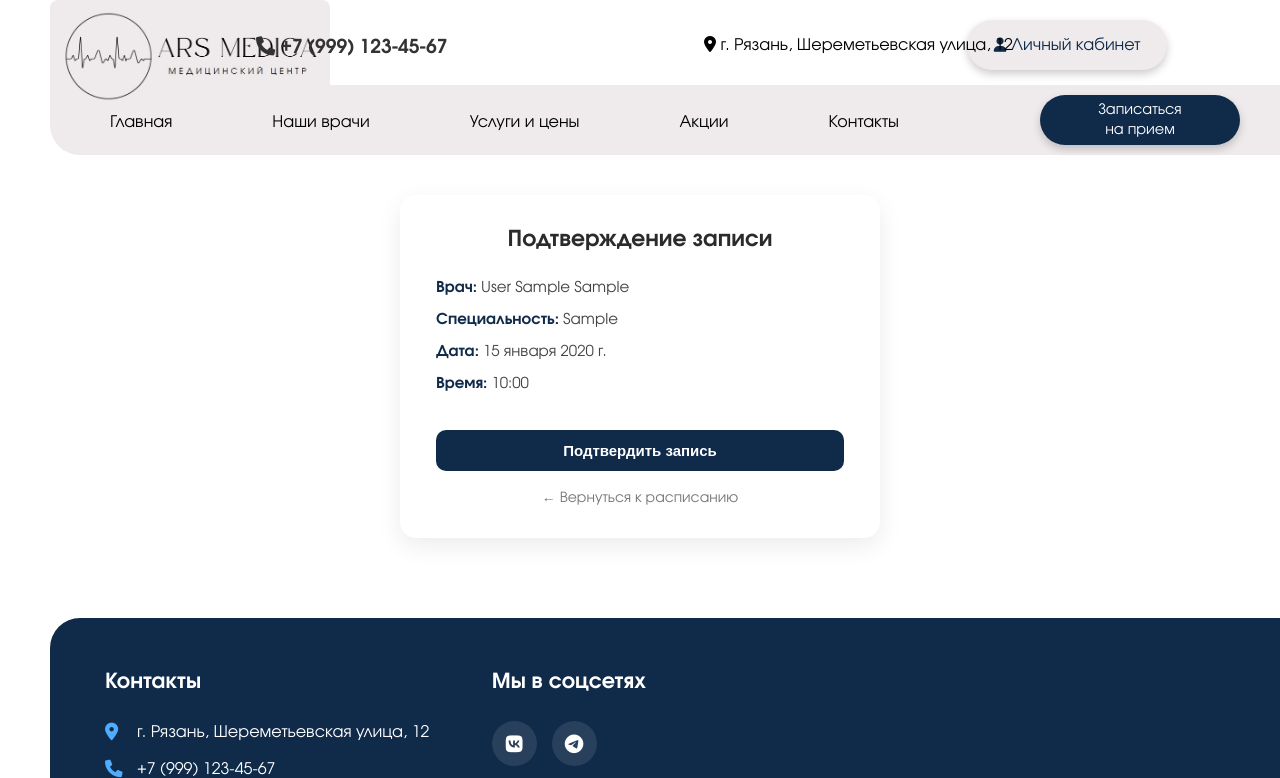
After one commit to Banshee0802/ArsMed, a Django app: page /accounts/appointments/confirm/1/ in a window 1280 px wide. The commit adds this page. Shown: the top 778 px of the page. Run offline with Django 5.2, Linux system fonts and the light colour scheme; tables that the repository leaves empty hold one stand-in row (values such as "Sample post").

Commit message:
feat: добавлена страница подтверждения записи к врачу

```diff
--- a/users/static/css/profile/schedule.css
+++ b/users/static/css/profile/schedule.css
@@ -484,3 +484,68 @@
 .toggle-doctor:hover {
     color: #007bff;
 }
+
+/* Подтверждение записи  */
+
+.confirm-page {
+    display: flex;
+    justify-content: center;
+    margin-top: 40px;
+}
+
+.confirm-card {
+    background: #ffffff;
+    border-radius: 16px;
+    padding: 30px 36px;
+    max-width: 480px;
+    width: 100%;
+    box-shadow: 0 8px 25px rgba(0, 0, 0, 0.08);
+}
+
+.confirm-title {
+    text-align: center;
+    font-size: 22px;
+    margin-bottom: 24px;
+    color: #2b2b2b;
+}
+
+.confirm-info p {
+    margin: 12px 0;
+    font-size: 15px;
+    color: #444;
+}
+
+.confirm-info span {
+    font-weight: 600;
+    color:#102a49;
+}
+
+.confirm-btn {
+    width: 100%;
+    margin-top: 24px;
+    padding: 12px;
+    border: none;
+    border-radius: 10px;
+    background: #102a49;
+    color: #fff;
+    font-size: 15px;
+    cursor: pointer;
+    transition: background 0.2s ease;
+}
+
+.confirm-btn:hover {
+    background: #4910238a;
+}
+
+.confirm-back {
+    display: block;
+    margin-top: 18px;
+    text-align: center;
+    font-size: 14px;
+    color: #777;
+    text-decoration: none;
+}
+
+.confirm-back:hover {
+    color:#102a49;
+}
--- a/users/templates/profile/available_schedule.html
+++ b/users/templates/profile/available_schedule.html
@@ -19,7 +19,7 @@
             <h4>{{ date }}</h4>
             <div class="time-grid">
                 {% for slot in slots %}
-                    <a href="{% url 'users:book_appointment' slot.id %}" class="time-btn">
+                    <a href="{% url 'users:confirm_appointment' slot.id %}" class="time-btn">
                         {{ slot.start_time|time:"H:i" }}
                     </a>
                 {% endfor %}
--- /dev/null
+++ b/users/templates/profile/confirm_appointment.html
@@ -0,0 +1,33 @@
+{% extends "core/base.html" %}
+{% load static %}
+
+{% block extra_css %}
+<link rel="stylesheet" href="{% static 'css/profile/schedule.css' %}">
+{% endblock %}
+
+
+{% block content %}
+<div class="confirm-page">
+    <div class="confirm-card">
+        <h2 class="confirm-title">Подтверждение записи</h2>
+
+        <div class="confirm-info">
+            <p><span>Врач:</span> {{ slot.doctor }}</p>
+            <p><span>Специальность:</span> {{ slot.doctor.specialization }}</p>
+            <p><span>Дата:</span> {{ slot.date }}</p>
+            <p><span>Время:</span> {{ slot.start_time }}</p>
+        </div>
+
+        <form method="post" action="{% url 'users:book_appointment' slot.id %}">
+            {% csrf_token %}
+            <button type="submit" class="confirm-btn">
+                Подтвердить запись
+            </button>
+        </form>
+
+        <a href="{% url 'users:available_schedule' %}" class="confirm-back">
+            ← Вернуться к расписанию
+        </a>
+    </div>
+</div>
+{% endblock content %}
--- a/users/urls.py
+++ b/users/urls.py
@@ -2,7 +2,8 @@ from django.urls import path
 from .views import (
                     ProfileView, ScheduleCreateView,
                     ScheduleListView, AvailableScheduleListView,
-                    book_appointment, ScheduleRequestsView,
+                    confirm_appointment_view, book_appointment,
+                    ScheduleRequestsView,
                     confirm_request, cancel_request,
                     MyAppointmentsView, ScheduleUpdateView,
                     ScheduleDeleteView, AdminPatientsListView,
@@ -20,6 +21,7 @@ urlpatterns = [
     path('profile/appointments/', AvailableScheduleListView.as_view(), name="available_schedule"),
     path('profile/patients/', AdminPatientsListView.as_view(), name="admin_patients_list"),
     path('profile/patients/<int:pk>/', AdminPatientDetailView.as_view(), name="admin_patient_detail"),
+    path("appointments/confirm/<int:slot_id>/", confirm_appointment_view, name="confirm_appointment"),
     path('book/<int:slot_id>/', book_appointment, name='book_appointment'),
     path('profile/schedules/requests/', ScheduleRequestsView.as_view(), name="schedule_requests"),
     path('profile/schedules/requests/<int:pk>/confirm/', confirm_request, name="confirm_request"),
--- a/users/views.py
+++ b/users/views.py
@@ -1,6 +1,6 @@
 from datetime import datetime, timedelta
 from django.utils import timezone
-from django.shortcuts import redirect
+from django.shortcuts import redirect, render
 from allauth.account.views import SignupView
 from .forms import CustomSignupForm, ScheduleForm
 from django.contrib import messages
@@ -166,6 +166,12 @@ class AvailableScheduleListView(LoginRequiredMixin, ListView):
           return context
 
 
+def confirm_appointment_view(request, slot_id):
+     slot = get_object_or_404(Schedule, id=slot_id, status="available")
+
+     return render(request, "profile/confirm_appointment.html", {"slot": slot})
+
+
 def book_appointment(request, slot_id):
     slot = get_object_or_404(Schedule, id=slot_id, status='available')
     slot.booked_by = request.user
```
